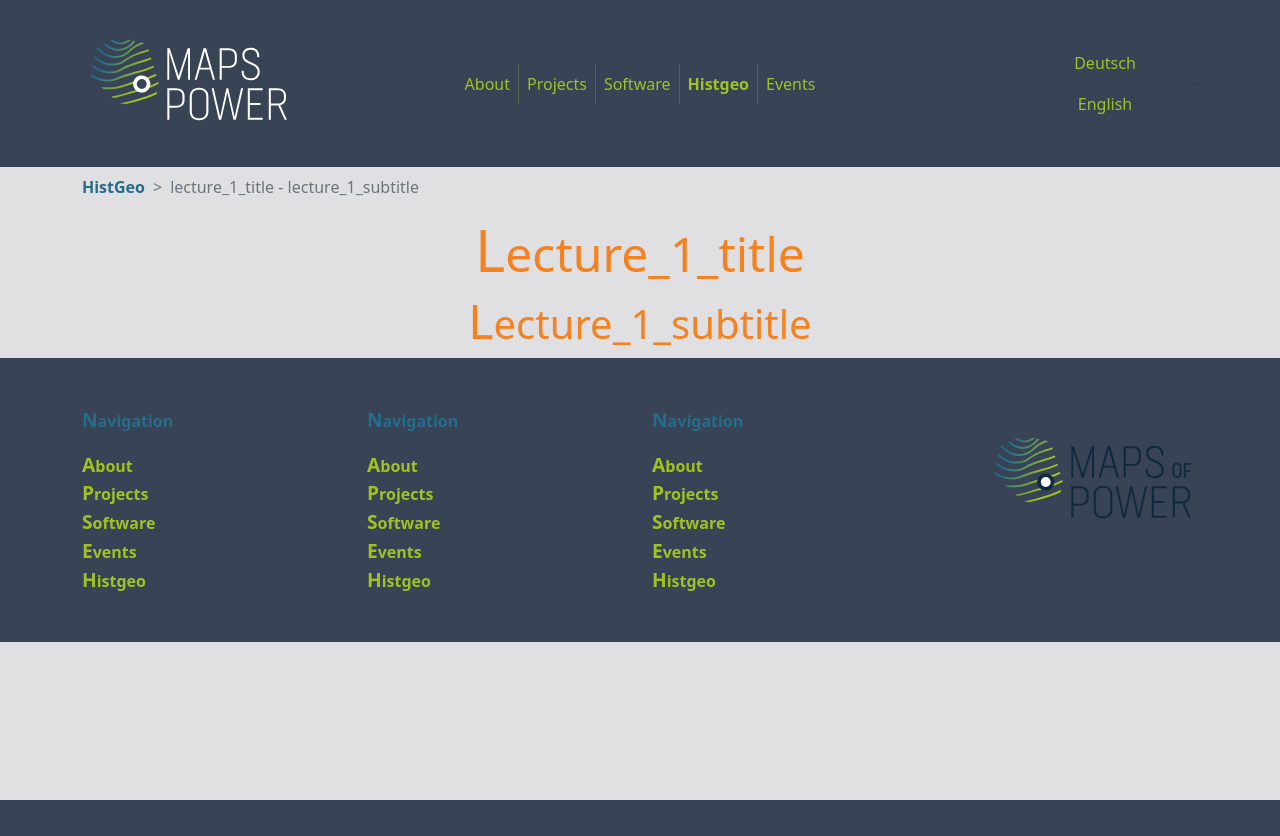
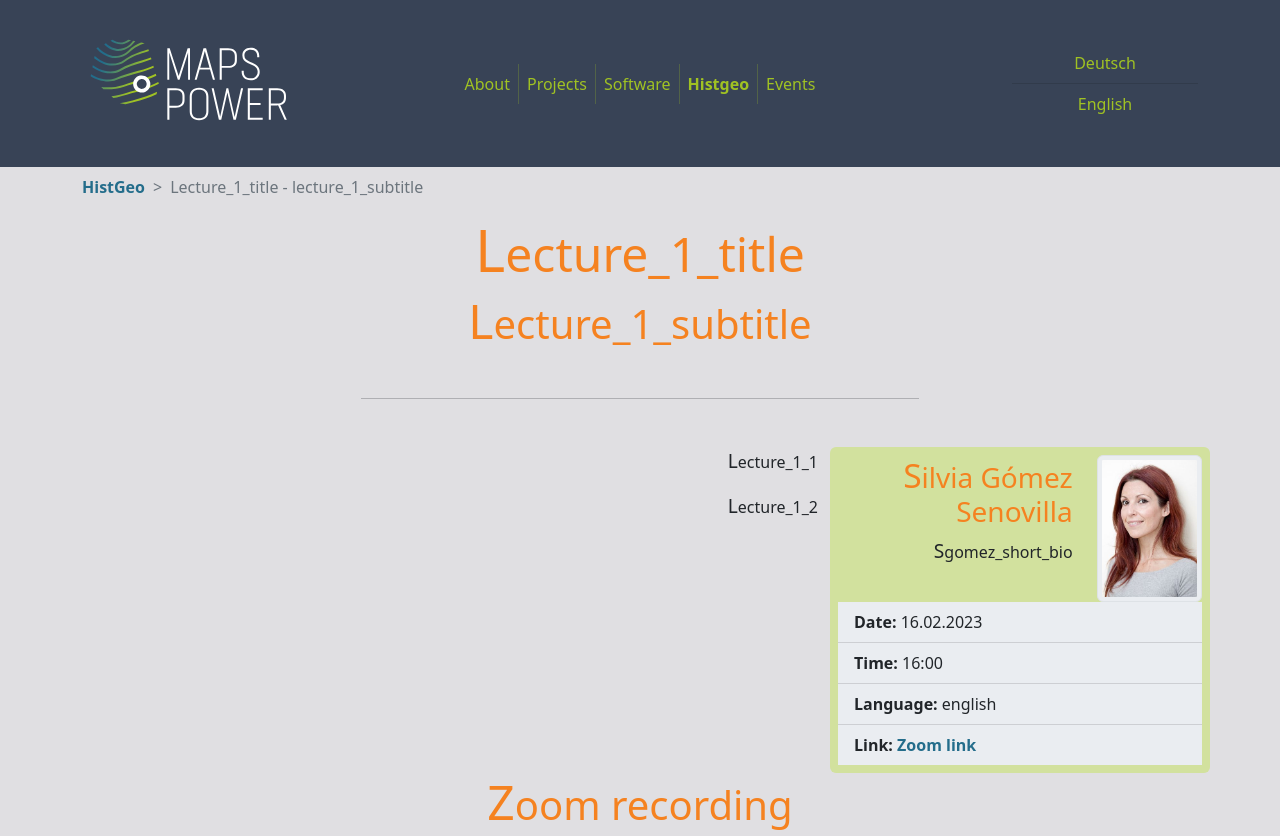
Before and after one commit to BernhardKoschicek/maps-of-power, a Flask app: page /histgeo/1 in a window 1280 px wide. Shown: the top 836 px of the page. Before the commit the page ends 800 px from the top, so only its background shows below. Run offline with Flask 2, Linux system fonts and the light colour scheme; some libraries are stand-ins or nearby versions.

Commit message:
added lecture template

```diff
--- a/mop/data/histgeo.py
+++ b/mop/data/histgeo.py
@@ -162,7 +162,8 @@ lecturer = {
     'sgomez': {
         'name': 'Silvia Gómez Senovilla',
         'short_bio': _('sgomez_short_bio'),
-        'bio': [_('sgomez_bio_1'), _('sgomez_bio_2')]
+        'bio': [_('sgomez_bio_1'), _('sgomez_bio_2')],
+        'portrait': 'sgomez.jpg'
     }
 }
 
@@ -174,7 +175,7 @@ lectures = {
         'time': '16:00',
         'zoom': 'https://oeaw-ac-at.zoom.us/'
                 'j/93312567279?pwd=OVgxRGY2MktXWVR4ZC9SNHIwdlRBZz09',
-        'recording': 'https://youtu.be/4b_GFAd2odE',
+        'youtube_code': '4b_GFAd2odE',
         'presenters': [lecturer['sgomez']],
         'language': _('english'),
         'abstract': [_('lecture_1_1'), _('lecture_1_2')]
--- a/mop/static/css/style.css
+++ b/mop/static/css/style.css
@@ -24,6 +24,10 @@ figcaption::first-letter {
 h2::first-letter, h3::first-letter {
     text-transform: uppercase;
     font-size: 1.2em;
+}
+
+li::first-letter {
+    text-transform: uppercase;
 }
 
 a {
--- a/mop/templates/layout.html
+++ b/mop/templates/layout.html
@@ -71,7 +71,7 @@
 <main>
   {% block content %}{% endblock %}
 </main>
-<footer class="bg-dark pt-5">
+<footer class="bg-dark mt-3 pt-5">
   <div class="container">
     <div class="row">
       <div class="col-12 col-md-3 mb-5">
--- a/mop/templates/lectures.html
+++ b/mop/templates/lectures.html
@@ -11,9 +11,53 @@
     <h2 class="text-accent3 text-center display-5">{{ lecture['title'] }}</h2>
     <h2 class="text-accent3 text-center display-6">{{ lecture['subtitle'] }}</h2>
 
+    <hr class="w-50 mx-auto my-5">
 
+    <section>
+      <div class="row">
+        <div class="col-12 col-lg-8 text-end">
+          {% for text in lecture['abstract'] %}
+            <p>{{ text }}</p>
+          {% endfor %}
+        </div>
+        <div class="col-12 col-lg-4 bg-accent1 p-2 rounded-2">
+          {% for presenter in lecture['presenters'] %}
+            <div class="row">
+              <div class="col-8">
+                <h3 class="text-accent3 text-end">{{ presenter['name'] }}</h3>
+                <p class="fw-light text-end">{{ presenter['short_bio'] }}</p>
+              </div>
+              <div class="col-4 d-flex align-items-center justify-content-center">
+                <img src="{{ url_for('static', filename='images/' + presenter['portrait']) }}"
+                     class="img-fluid mx-auto img-thumbnail" alt="portrait of {{ presenter['name'] }}">
+              </div>
+            </div>
+          {% endfor %}
+          <ul class="list-group list-group-flush">
+            <li class="list-group-item"><span class="fw-bold">{{ _('date') }}:</span> {{ lecture['date'] }}</li>
+            <li class="list-group-item"><span class="fw-bold">{{ _('time') }}:</span> {{ lecture['time'] }}</li>
+            <li class="list-group-item"><span class="fw-bold">{{ _('language') }}:</span> {{ lecture['language'] }}</li>
+            <li class="list-group-item"><span class="fw-bold">{{ _('link') }}:</span>
+              {% if lecture['zoom'] %}
+                <a href="{{ lecture['zoom'] }}" target="_blank" class="link-primary">Zoom {{ _('link') }}</a>
+              {% endif %}
+            </li>
+          </ul>
+        </div>
+      </div>
+    </section>
 
-
+    {% if lecture['youtube_code'] %}
+      <section>
+        <h2 class="text-accent3 text-center display-6">Zoom {{ _('recording') }}</h2>
+        <div class="d-flex align-items-center justify-content-center">
+          <iframe width="560" height="315" src="https://www.youtube-nocookie.com/embed/{{ lecture['youtube_code'] }}"
+                  title="YouTube video player" frameborder="0"
+                  allow="accelerometer; autoplay; clipboard-write; encrypted-media; gyroscope; picture-in-picture; web-share"
+                  allowfullscreen></iframe>
+        </div>
+      </section>
+    {% endif %}
   </div>
 
 {% endblock %}
```
Lines whose indentation alone changed are shown as unchanged.
